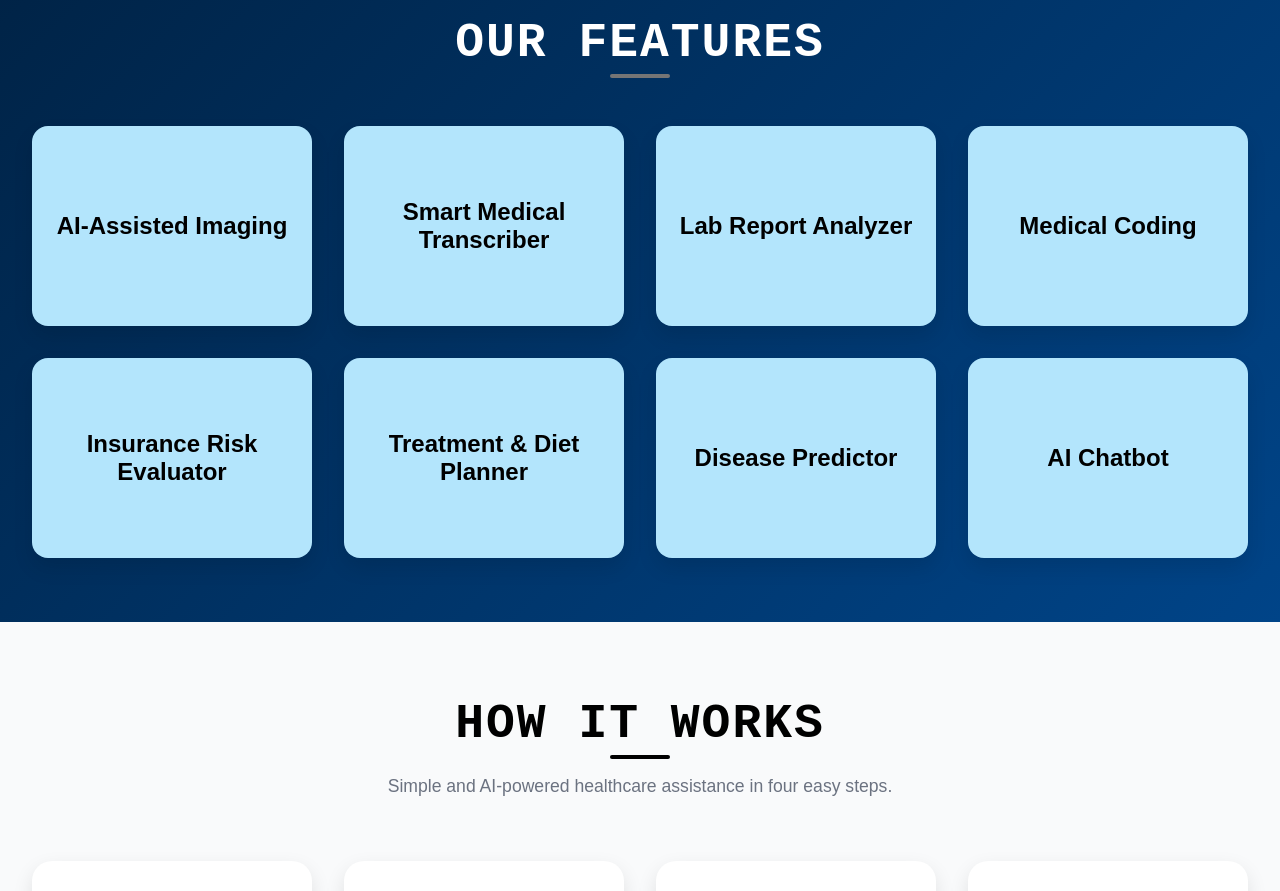
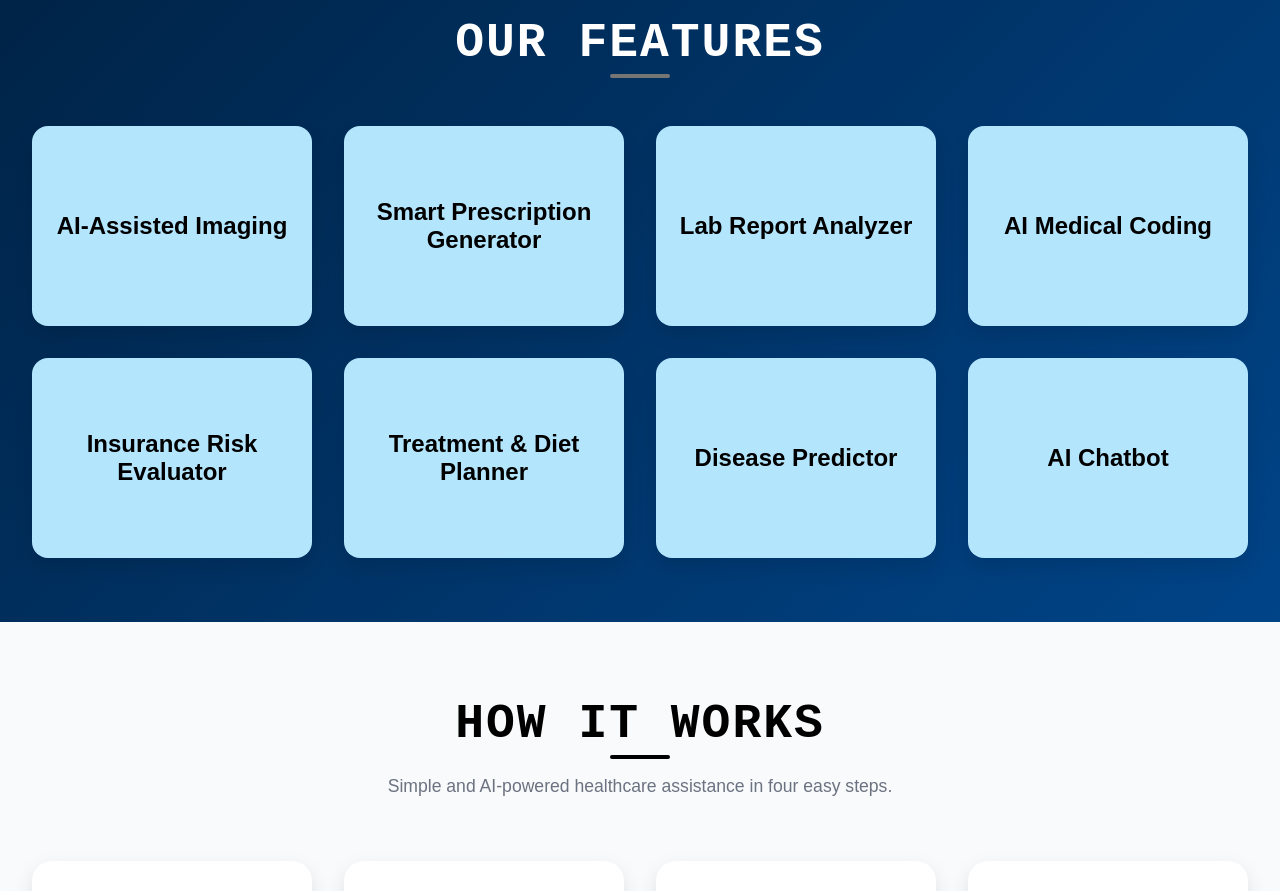
Before and after one commit to KrishitaGarg/Swasthya-Sathi-AI, a React (Create React App) app in the folder Landing-page/: page / in a window 1280 px wide. Shown: the part 920-1811 px from the top of the page. Built offline with nearby package versions, Linux system fonts and the light colour scheme.

Commit message:
Update Features.jsx

```diff
--- a/Landing-page/src/components/Features/Features.jsx
+++ b/Landing-page/src/components/Features/Features.jsx
@@ -9,7 +9,7 @@ const featuresList = [
       "Leverages AI to analyze medical images with precision and speed.",
   },
   {
-    title: "Smart Medical Transcriber",
+    title: "Smart Prescription Generator",
     description: "Automatically converts medical dictations into text format.",
   },
   {
@@ -17,7 +17,7 @@ const featuresList = [
     description: "Interprets pathology reports and highlights abnormalities.",
   },
   {
-    title: "Medical Coding",
+    title: "AI Medical Coding",
     description: "Suggests ICD medical codes for medical reports.",
   },
   {
```
